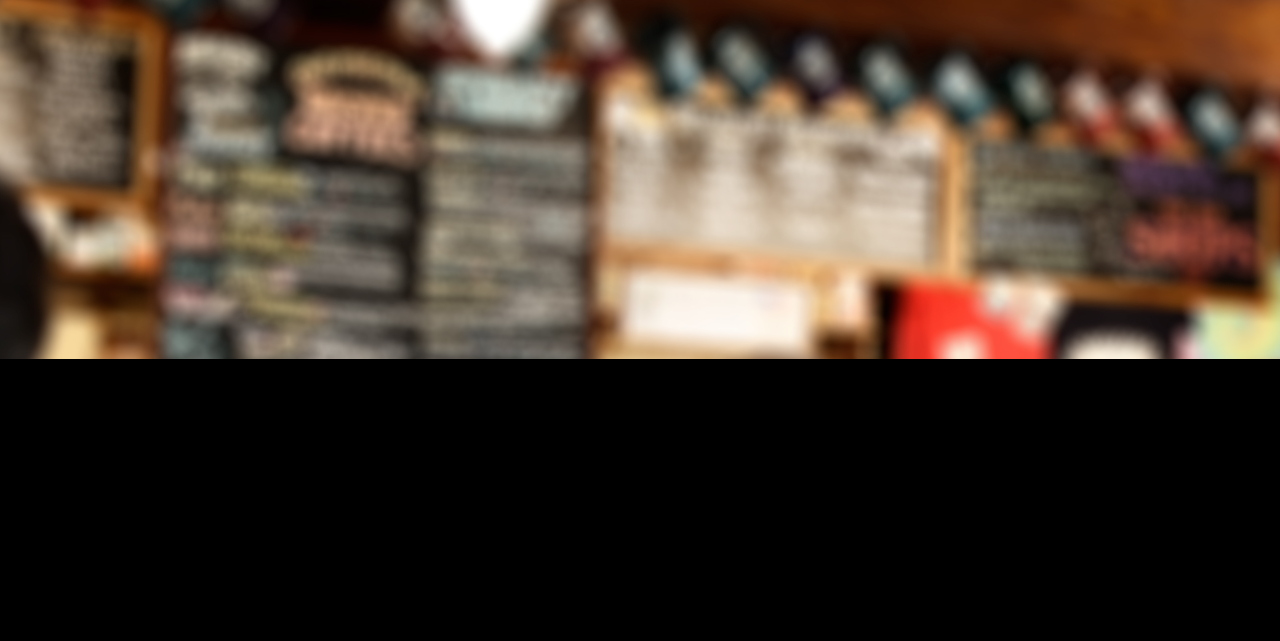
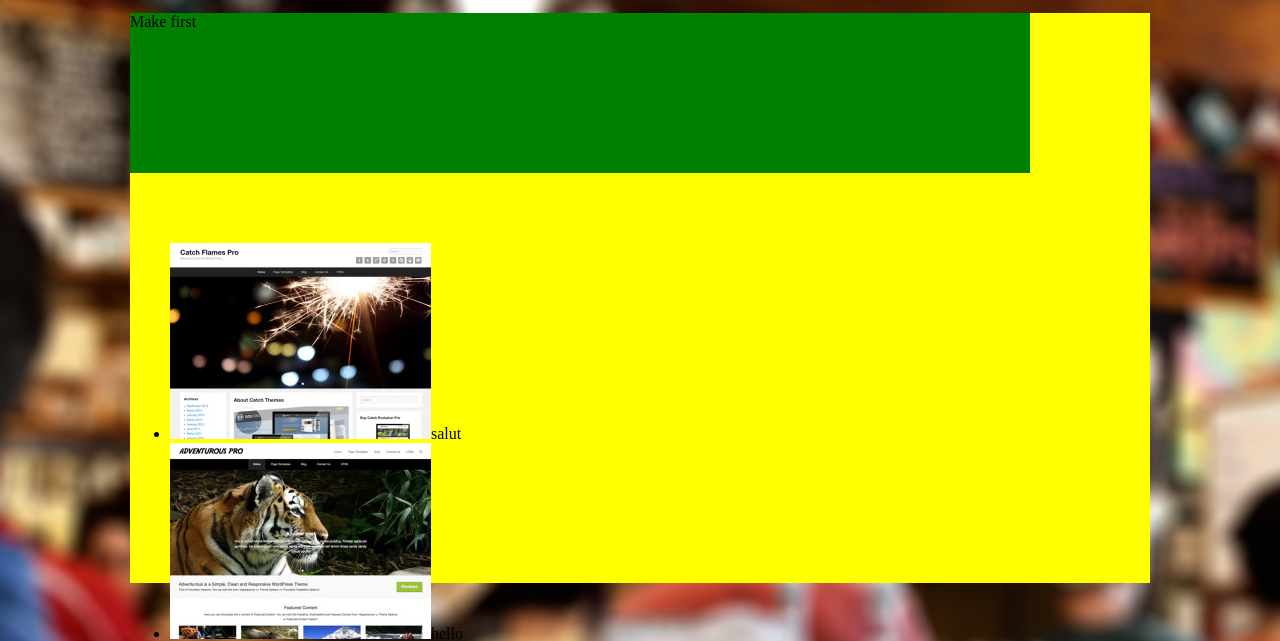
Before and after one commit to ohmiguel/Projetcom, a plain HTML site: page Projetcom.html in a window 1280 px wide. Shown: the part 441-1082 px from the top of the page. Before the commit the page ends 800 px from the top, so only its background shows below. Drawn offline with nearby package versions, Linux system fonts and the light colour scheme.

Commit message:
maj partie 2

```diff
--- a/Projetcom.css
+++ b/Projetcom.css
@@ -4,7 +4,7 @@ body {
     background-repeat:no-repeat;
     background-position: 50% 0%;
  }
-.header {
+#header {
     width: 1020px;
     height: 60px;
     margin: auto;
@@ -44,7 +44,7 @@ h1 {
     font-weight: normal;
     text-align: center;
     color: #cfa205;
-    position: relative;
+    /*position: relative;*/
     margin: 0%;
     padding: 5%;
 }
@@ -55,7 +55,7 @@ h1 {
     margin: 0%;
 }
 #PBO li {
-    list-style-position: unset;
+    /*list-style-position: unset;*/
     display: inline;
     color: #cfa205;
     font-size: 18px;
@@ -81,3 +81,28 @@ h1 {
     display: inline-block;
     margin: 15px 5px;
 }
+section {
+    background-color: yellow;
+    width: 1020px;
+    height: 570px;
+    margin: auto;
+    padding: 0%;
+}
+#middle p {
+    width: 900px;
+    height: 90px;
+    position: relative;
+    margin-bottom: 70px;
+    padding-bottom: 70px;
+    background-color: green;
+
+}
+#articles li {
+    display: inline-block;
+    list-style-type: none;
+    background-color: orange;
+}
+.images {
+    margin: 10px;
+    padding: 10px;
+}
--- a/Projetcom.html
+++ b/Projetcom.html
@@ -10,7 +10,7 @@
 </head>
 
 <body>
-	<div class="header">
+	<div id="header">
 		<ul id="menu">
 			<li><a href="">HOME</a></li>
 			<li><a href="">ABOUT THE TESTS</a></li>
@@ -46,6 +46,20 @@
 			</li>
 		</ul>
 	</div>
+	<section>
+		<div id="middle">
+			<p>
+				Make first
+			</p>
+		</div>
+		<div id="images">
+			<ul class="articles">
+				<li><img src="images/image1.jpg"/>salut</li>
+				<li><img src="images/image2.jpg"/>hello</li>
+				<li><img src="images/image3.jpg"/>byebye</li>
+			</ul>
+		</div>
+	</section>
 </body>
 
 </html>
```
